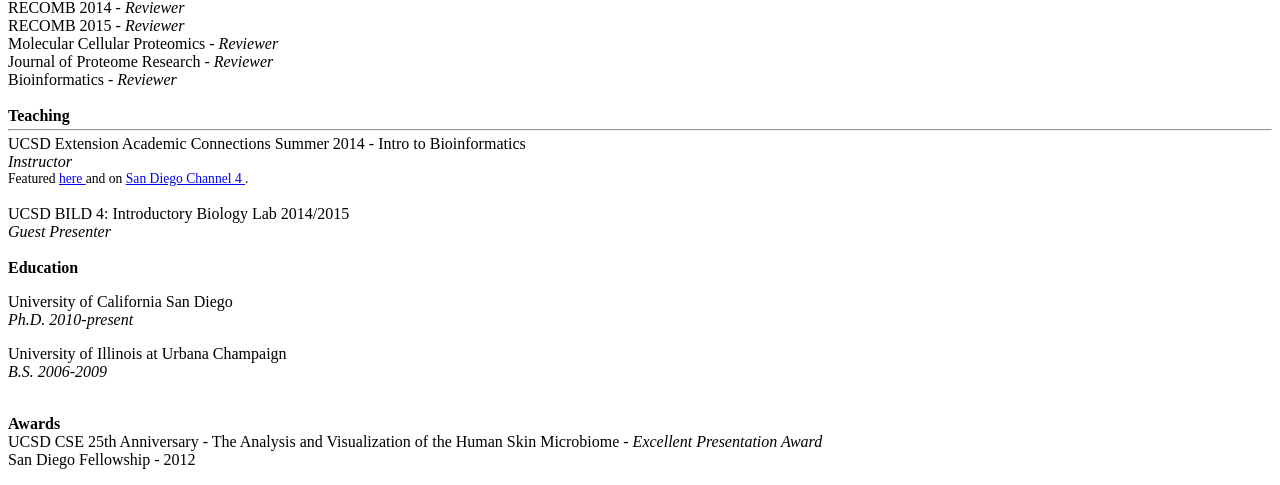
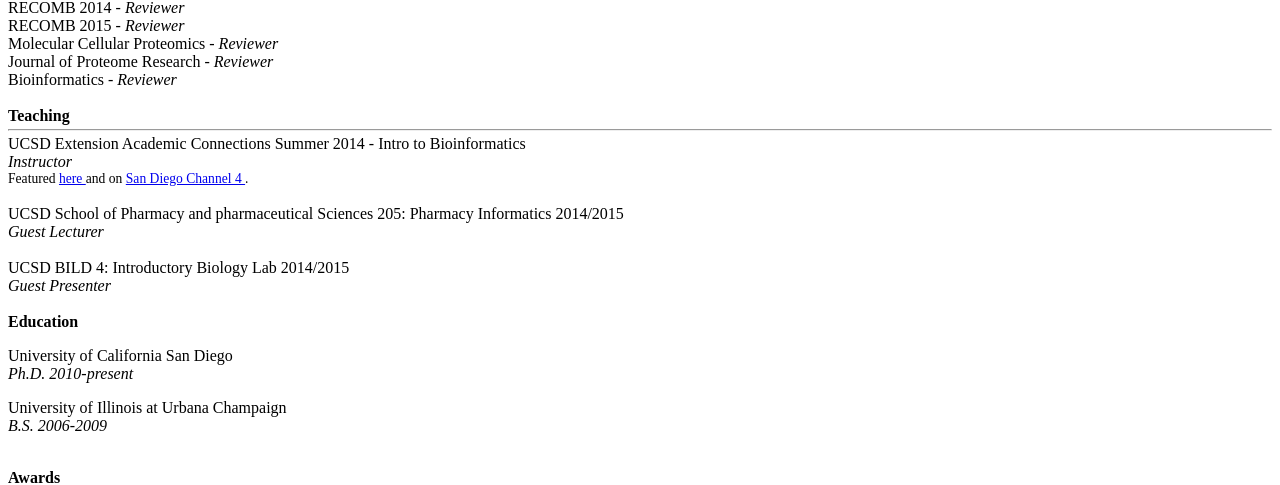
Before and after one commit to mwang87/mingwangwebsite, a Sinatra app: page /academic in a window 1280 px wide. Shown: the part 467-952 px from the top of the page. Run offline with Sinatra, Linux system fonts and the light colour scheme; some libraries are stand-ins or nearby versions.

Commit message:
updating academic for presentation

```diff
--- a/views/academic.erb
+++ b/views/academic.erb
@@ -76,6 +76,12 @@
 <br>
 <br>
 
+UCSD School of Pharmacy and pharmaceutical Sciences 205: Pharmacy Informatics 2014/2015
+<br>
+<i>Guest Lecturer</i>
+<br>
+<br>
+
 UCSD BILD 4: Introductory Biology Lab 2014/2015
 <br>
 <i>Guest Presenter</i>
```
